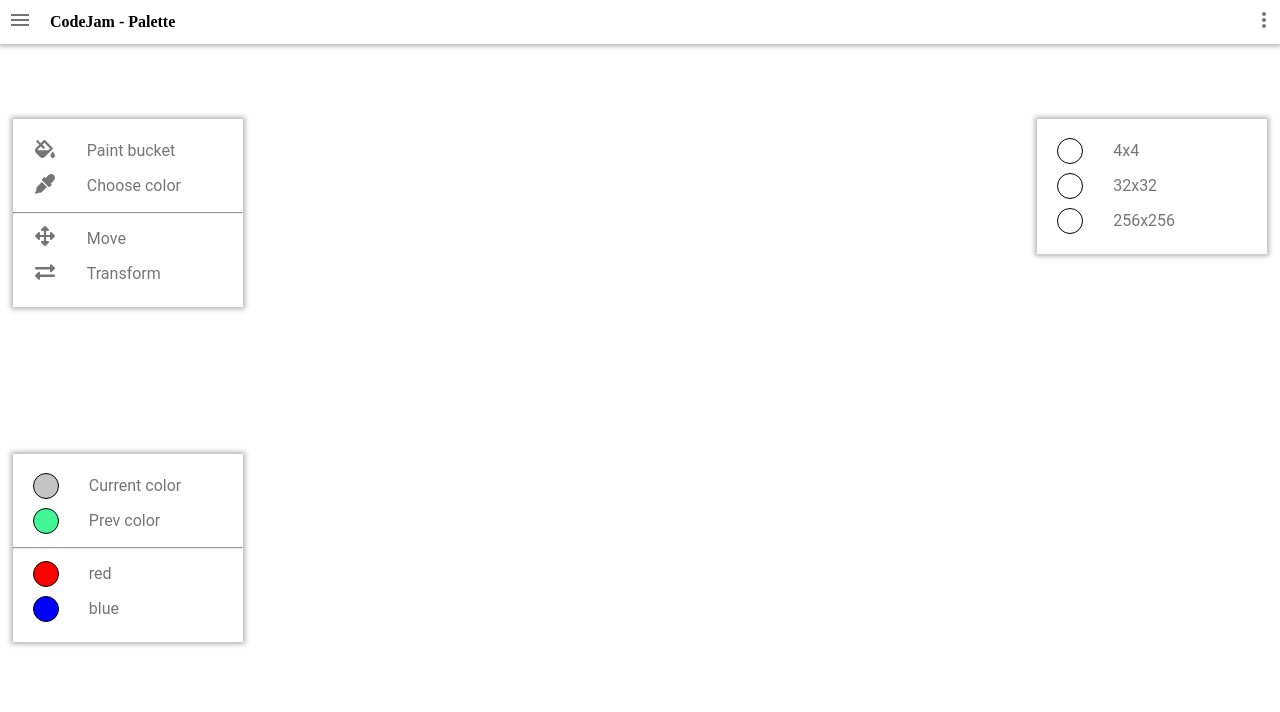
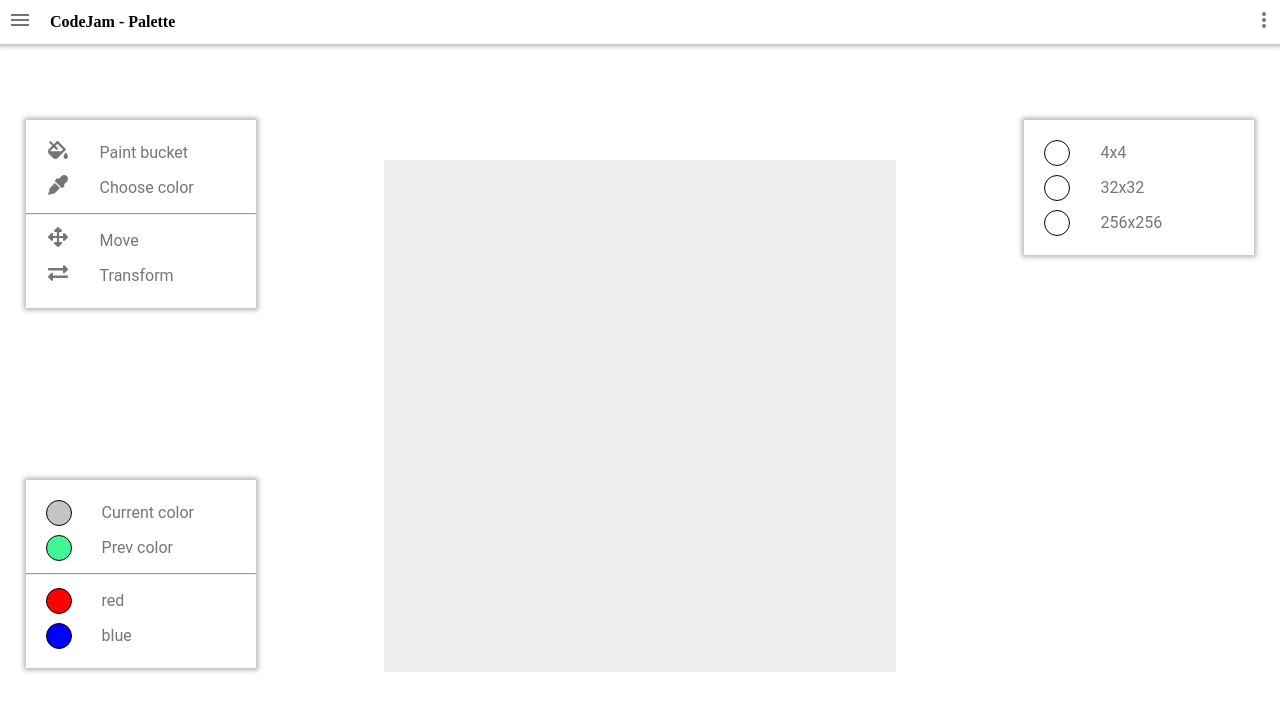
Before and after one commit to destbest94/codejam-canvas, a plain HTML site: page codejam-canvas/index.html in a window 1280 px wide. Drawn offline with Linux system fonts and the light colour scheme.

Commit message:
feat: update panels positions and add canvas

```diff
--- a/codejam-canvas/index.html
+++ b/codejam-canvas/index.html
@@ -20,15 +20,9 @@
           <img src="./img/points.svg" alt="points">
         </div>
       </div>
-    </div>
-    <!-- / header -->
-
-    <!-- main -->
-    <div class="main">
-      <div class="inner">
 
       <!-- panels -->
-        <div class="panel main__instruments">
+      <div class="panel instruments">
         <div class="panel--item">
           <div class="panel--item__icon">
             <img src="./img/paint_bucket.svg" alt="paint_bucket">
@@ -56,7 +50,7 @@
         </div>
       </div>
 
-        <div class="panel main__colors">
+      <div class="panel colors">
         <div class="panel--item">
           <div class="panel--item__icon">
             <div class="current-color icon"></div>
@@ -84,7 +78,7 @@
         </div>
       </div>
 
-        <div class="panel main__switcher">
+      <div class="panel switcher">
         <div class="panel--item">
           <div class="panel--item__icon">
             <div class="icon"></div>
@@ -107,6 +101,15 @@
       <!--/ panels -->
 
     </div>
+    <!-- / header -->
+
+    <!-- main -->
+    <div class="main">
+      <div class="inner">
+
+        <div class="canvas"></div>
+
+      </div>
       <!-- / inner -->
     </div>
     <!-- / main -->
--- a/codejam-canvas/styles/style.scss
+++ b/codejam-canvas/styles/style.scss
@@ -9,6 +9,7 @@
   width: 230px;
   box-shadow: 0 0 5px 2px rgba(0, 0, 0, 0.3);
   background-color: #fff;
+  z-index: 2;
 
   padding-top: 15px;
   padding-bottom: 15px;
@@ -49,6 +50,40 @@
   }
 }
 
+.instruments {
+  position: absolute;
+  top: 15%;
+  left: 2%;
+}
+
+.colors {
+  position: absolute;
+  top: 60%;
+  left: 2%;
+
+  .current-color {
+    background-color: #C4C4C4;
+  }
+
+  .prev-color {
+    background-color: #41F795;
+  }
+
+  .red {
+    background-color: red;
+  }
+
+  .blue {
+    background-color: blue;
+  }
+}
+
+.switcher {
+  position: absolute;
+  top: 15%;
+  right: 2%;
+}
+
 .header {
   box-shadow: 0 0 5px 2px rgba(0, 0, 0, 0.3);
 
@@ -80,38 +115,16 @@
   position: relative;
   height: 93vh;
   width: 100%;
+  overflow: scroll;
 
-  &__instruments {
+  .canvas {
+    display: inline-block;
     position: absolute;
-    top: 10%;
-    left: 1%;
-  }
-
-  &__colors {
-    position: absolute;
-    top: 55%;
-    left: 1%;
-
-    .current-color {
-      background-color: #C4C4C4;
-    }
-
-    .prev-color {
-      background-color: #41F795;
-    }
-
-    .red {
-      background-color: red;
-    }
-
-    .blue {
-      background-color: blue;
-    }
-  }
-
-  &__switcher {
-    position: absolute;
-    top: 10%;
-    right: 1%;
+    width: 512px;
+    height: 512px;
+    top: 50%;
+    left: 50%;
+    transform: translate(-50%, -50%);
+    background-color: #eee;
   }
 }
```
Also changed, not shown: codejam-canvas/styles/style.css, 1 other file. Lines whose indentation alone changed are shown as unchanged.
